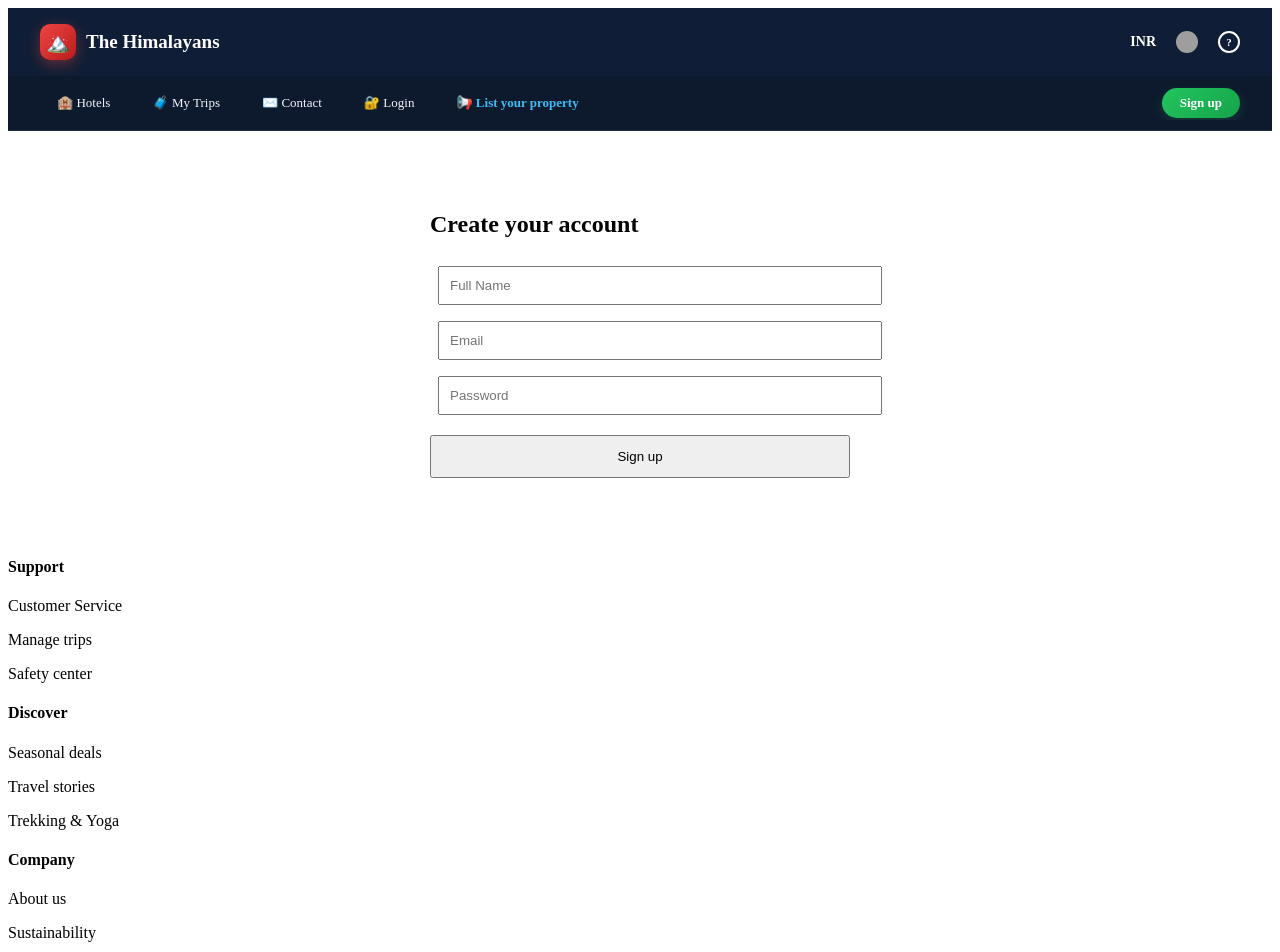
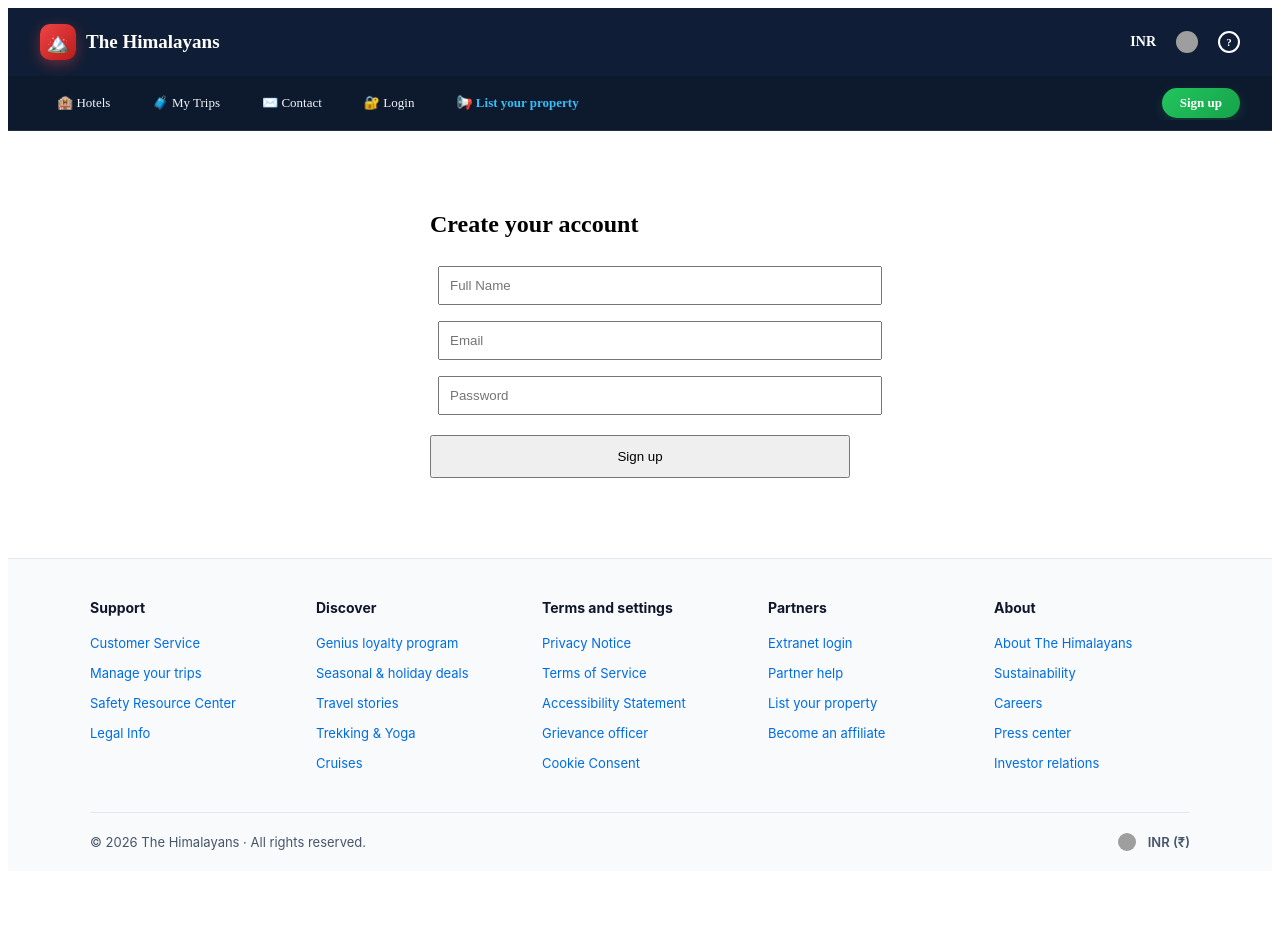
Before and after one commit to pamnautiyal-cpu/himstay, a React (Vite) app in the folder frontend/: page /signup in a window 1280 px wide. Shown: the top 952 px of the page. After the commit the page ends 879 px from the top, so only its background shows below. Built offline with nearby package versions, Linux system fonts and the light colour scheme; no server answers; grey boxes are pictures that could not be loaded.

Commit message:
Layout: upgrade footer structure to matching 5-column grid layout

```diff
--- a/frontend/src/components/Footer.jsx
+++ b/frontend/src/components/Footer.jsx
@@ -1,32 +1,129 @@
+import React from "react";
+import { Link } from "react-router-dom";
+
 export default function Footer() {
   return (
-    <footer className="footer">
-      <div className="footer-grid">
+    <footer style={{ background: "#f8fafc", borderTop: "1px solid #e2e8f0", padding: "40px 20px 20px", fontFamily: "BlinkMacSystemFont, -apple-system, Roboto, sans-serif" }}>
+      <div style={{ maxWidth: "1100px", margin: "0 auto" }}>
+
+        {/* ─── 5-COLUMN GRID LAYOUT (HUBAHU SCREENSHOT JAISA) ─── */}
+        <div style={{
+          display: "grid",
+          gridTemplateColumns: "repeat(auto-fit, minmax(180px, 1fr))",
+          gap: "30px",
+          marginBottom: "40px"
+        }}>
+
+          {/* Column 1: Support */}
           <div>
-          <h4>Support</h4>
-          <p>Customer Service</p>
-          <p>Manage trips</p>
-          <p>Safety center</p>
+            <h4 style={columnTitleStyle}>Support</h4>
+            <ul style={ulStyle}>
+              <li><Link to="/contact" style={linkStyle}>Customer Service</Link></li>
+              <li><Link to="/mytrips" style={linkStyle}>Manage your trips</Link></li>
+              <li><span style={linkStyle}>Safety Resource Center</span></li>
+              <li><span style={linkStyle}>Legal Info</span></li>
+            </ul>
           </div>
 
+          {/* Column 2: Discover */}
           <div>
-          <h4>Discover</h4>
-          <p>Seasonal deals</p>
-          <p>Travel stories</p>
-          <p>Trekking & Yoga</p>
+            <h4 style={columnTitleStyle}>Discover</h4>
+            <ul style={ulStyle}>
+              <li><span style={linkStyle}>Genius loyalty program</span></li>
+              <li><span style={linkStyle}>Seasonal & holiday deals</span></li>
+              <li><span style={linkStyle}>Travel stories</span></li>
+              <li><span style={linkStyle}>Trekking & Yoga</span></li>
+              <li><span style={linkStyle}>Cruises</span></li>
+            </ul>
           </div>
 
+          {/* Column 3: Terms and settings */}
           <div>
-          <h4>Company</h4>
-          <p>About us</p>
-          <p>Sustainability</p>
-          <p>Careers</p>
+            <h4 style={columnTitleStyle}>Terms and settings</h4>
+            <ul style={ulStyle}>
+              <li><span style={linkStyle}>Privacy Notice</span></li>
+              <li><span style={linkStyle}>Terms of Service</span></li>
+              <li><span style={linkStyle}>Accessibility Statement</span></li>
+              <li><span style={linkStyle}>Grievance officer</span></li>
+              <li><span style={linkStyle}>Cookie Consent</span></li>
+            </ul>
+          </div>
+
+          {/* Column 4: Partners */}
+          <div>
+            <h4 style={columnTitleStyle}>Partners</h4>
+            <ul style={ulStyle}>
+              <li><span style={linkStyle}>Extranet login</span></li>
+              <li><span style={linkStyle}>Partner help</span></li>
+              <li><Link to="/contact" style={linkStyle}>List your property</Link></li>
+              <li><span style={linkStyle}>Become an affiliate</span></li>
+            </ul>
+          </div>
+
+          {/* Column 5: About */}
+          <div>
+            <h4 style={columnTitleStyle}>About</h4>
+            <ul style={ulStyle}>
+              <li><span style={linkStyle}>About The Himalayans</span></li>
+              <li><span style={linkStyle}>Sustainability</span></li>
+              <li><span style={linkStyle}>Careers</span></li>
+              <li><span style={linkStyle}>Press center</span></li>
+              <li><span style={linkStyle}>Investor relations</span></li>
+            </ul>
+          </div>
+
+        </div>
+
+        {/* ─── BOTTOM ROW: COPYRIGHT & CURRENCY DATA ─── */}
+        <div style={{
+          borderTop: "1px solid #e2e8f0",
+          paddingTop: "20px",
+          display: "flex",
+          justifyContent: "space-between",
+          alignItems: "center",
+          flexWrap: "wrap",
+          gap: "10px",
+          fontSize: "13px",
+          color: "#475569"
+        }}>
+          <div>
+            © 2026 The Himalayans · All rights reserved.
+          </div>
+
+          <div style={{ display: "flex", alignItems: "center", gap: "12px", fontWeight: "600" }}>
+            <div style={{ width: "18px", height: "18px", borderRadius: "50%", overflow: "hidden", display: "flex", alignItems: "center", justifyContent: "center" }}>
+              <img src="https://flagcdn.com/w20/in.png" alt="India Flag" style={{ width: "100%", height: "100%", objectFit: "cover" }} />
+            </div>
+            <span>INR (₹)</span>
           </div>
         </div>
 
-      <div className="footer-copy">
-        © 2026 The Himalayans · INR 🇮🇳
       </div>
     </footer>
   );
 }
+
+// 🧰 STYLE OBJECTS FOR CLEAN CODE
+const columnTitleStyle = {
+  fontSize: "14px",
+  fontWeight: "700",
+  color: "#0f172a",
+  margin: "0 0 16px 0"
+};
+
+const ulStyle = {
+  listStyle: "none",
+  padding: 0,
+  margin: 0,
+  display: "flex",
+  flexDirection: "column",
+  gap: "10px"
+};
+
+const linkStyle = {
+  fontSize: "13px",
+  color: "#006ce4", // Booking.com का सिग्नेचर लिंक कलर
+  textDecoration: "none",
+  cursor: "pointer",
+  transition: "color 0.1s ease"
+};
```
Lines whose indentation alone changed are shown as unchanged.
